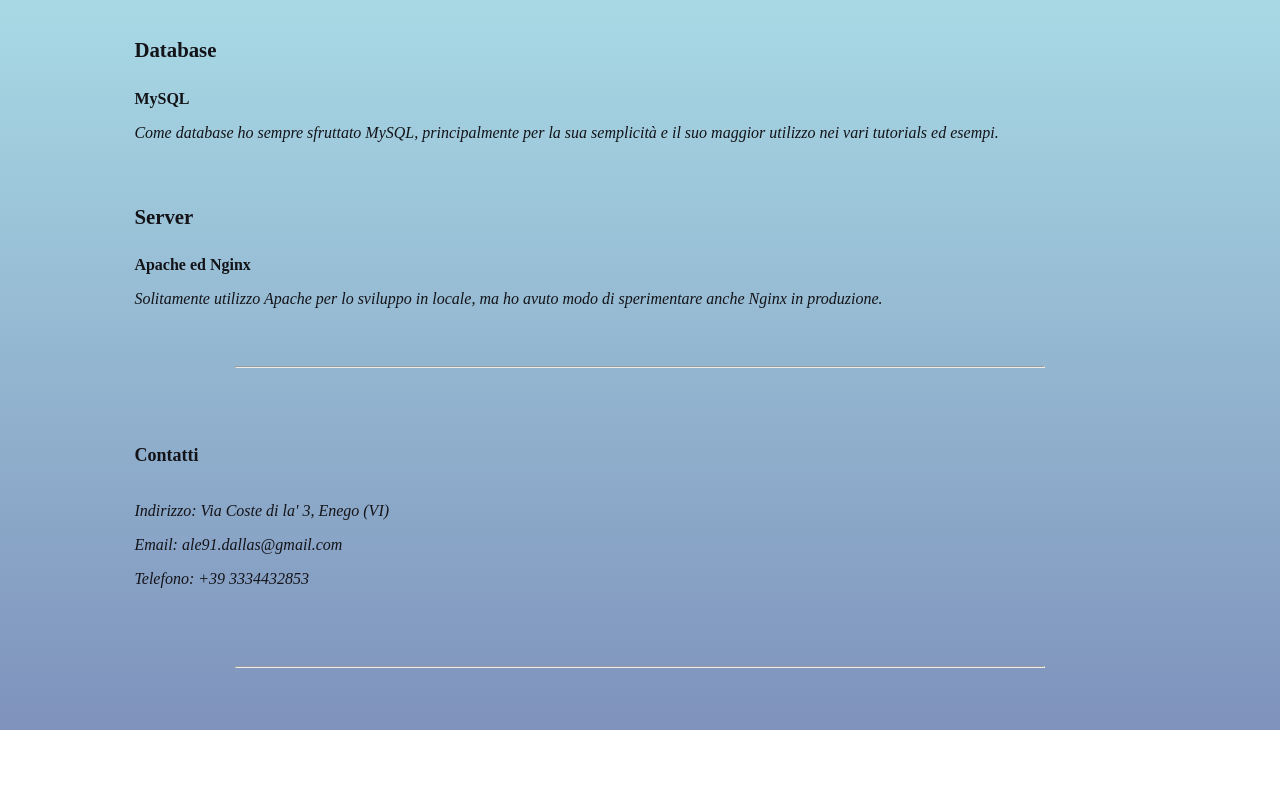
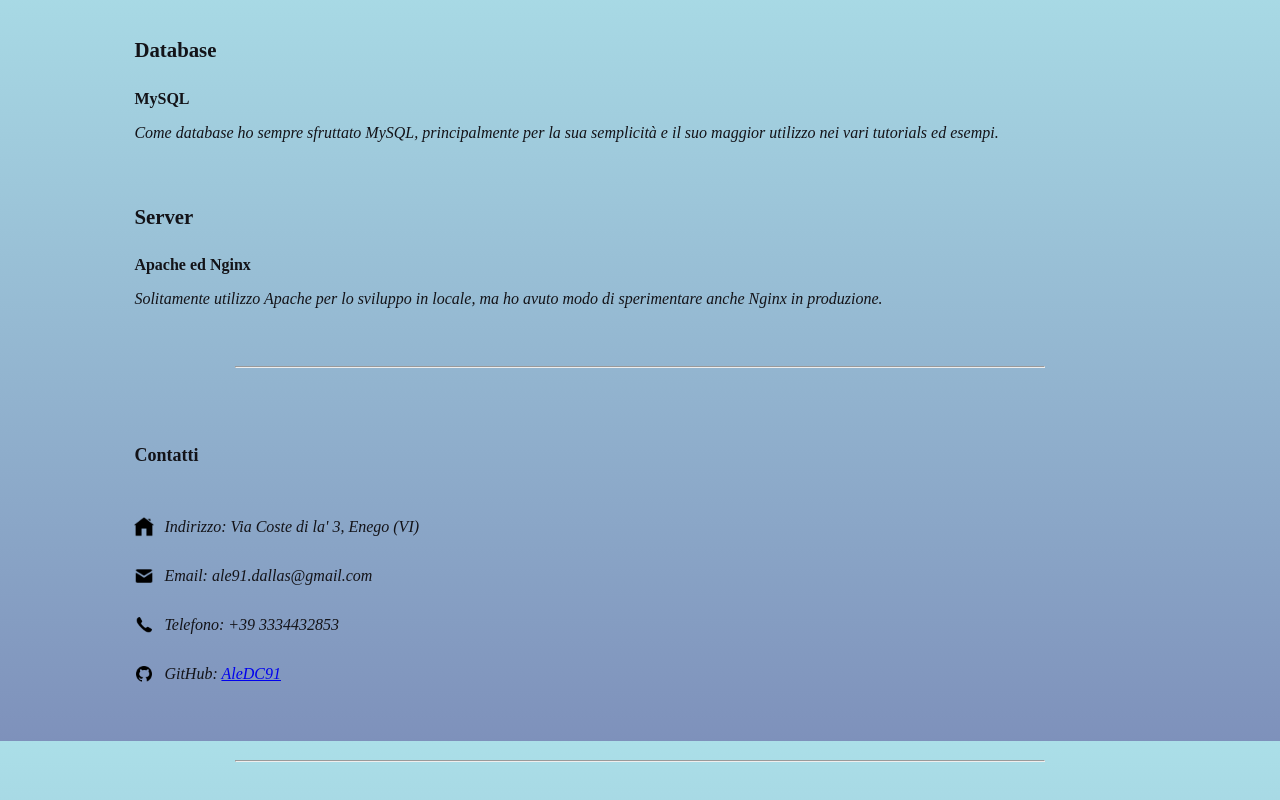
Before and after one commit to AleDC91/presentazione, a plain HTML site: page index.html in a window 1280 px wide. Shown: the part 4059-4859 px from the top of the page. Before the commit the page ends 4789 px from the top, so only its background shows below. Drawn offline with Linux system fonts and the light colour scheme.

Commit message:
contacts updated

```diff
--- a/index.html
+++ b/index.html
@@ -170,9 +170,18 @@
 <footer>
     <div class="contatti">
         <h2>Contatti</h2>
+        <div class="contactItem home">
         <p>Indirizzo: Via Coste di la' 3, Enego (VI) </p>
-        <p>Email: ale91.dallas@gmail.com</p>
-        <p>Telefono: +39 3334432853</p>
+        </div>
+        <div class="contactItem mail">
+            <p>Email: ale91.dallas@gmail.com</p>
+        </div>
+        <div class="contactItem phone">
+            <p>Telefono: +39 3334432853</p>
+        </div>
+        <div class="contactItem github">
+            <p>GitHub: <a href="https://github.com/AleDC91">AleDC91</p></a>
+        </div>
     </div>
 </footer>
 <br><br></BR><hr><br><br><br>
--- a/style.css
+++ b/style.css
@@ -299,6 +299,11 @@ li{
     margin-bottom: 2em;
 }
 
+.contactItem{
+    display: flex ;
+}
+
+
 .contatti h2{
     font-size: large;
     margin-bottom: 2em;
@@ -307,4 +312,31 @@ li{
 .contatti p{
     font-size: medium;
     font-style: italic;
+    margin-left: 30px;
+    margin-bottom: 15px;
 }
+
+.mail{
+    background-image: url('immagini/mail.png');
+    background-size: 20px;
+    background-repeat: no-repeat;
+    background-position: left center;
+}
+.phone{
+    background-image: url('immagini/telefono.png');
+    background-size: 20px;
+    background-repeat: no-repeat;
+    background-position: left center;
+}
+.home{
+    background-image: url('immagini/casa.png');
+    background-size: 20px;
+    background-repeat: no-repeat;
+    background-position: left center;
+}
+.github{
+    background-image: url('immagini/github.png');
+    background-size: 20px;
+    background-repeat: no-repeat;
+    background-position: left center;
+}
```
Also changed, not shown: immagini/casa.png (added), immagini/github.png (added), immagini/mail.png (added), immagini/telefono.png (added).
